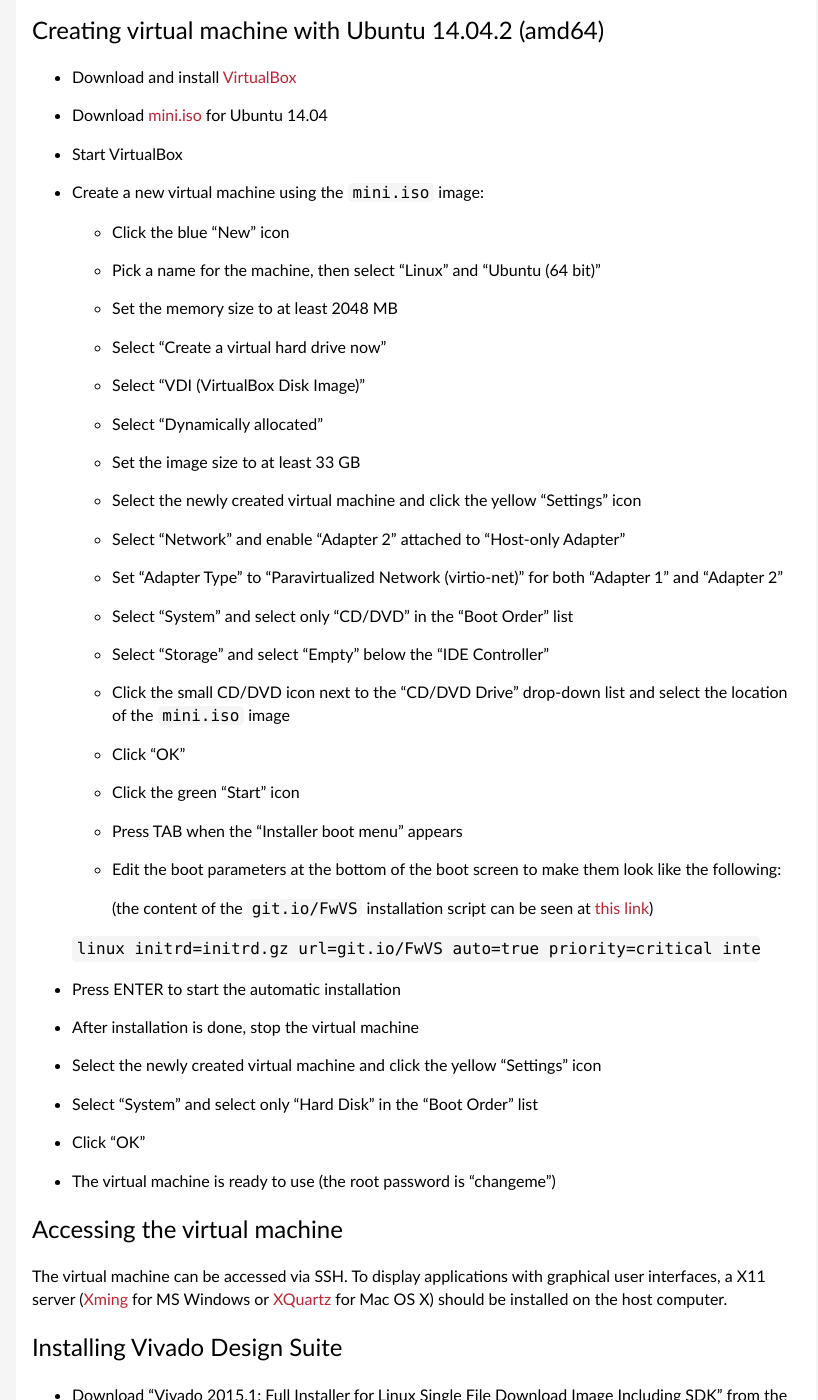
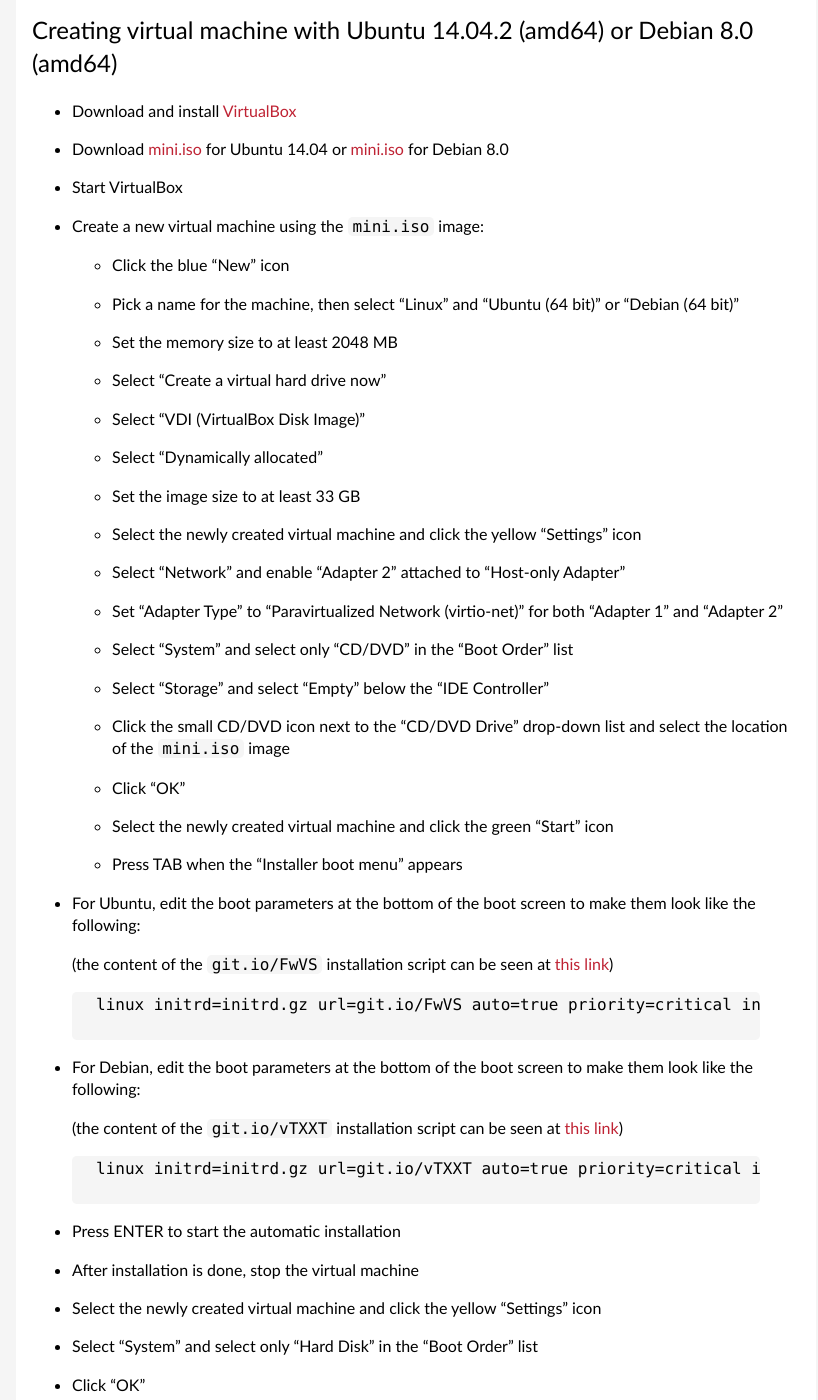
Before and after one commit to pavel-demin/red-pitaya-notes, a Jekyll site: the page built from development-machine.md, in a window 1280 px wide and 1400 px high, scrolled down 191 px. Shown: the whole window, without its empty margins (224-1042 px from the left). Built offline with Jekyll 4.4.1, drawn with Linux system fonts in a browser that asks for light colours; some of the changed text lies outside the part shown.

Commit message:
add instructions for Debian 8.0

```diff
--- a/development-machine.md
+++ b/development-machine.md
@@ -4,21 +4,22 @@
 permalink: /development-machine/
 ---
 
-The following are the instructions for installing a virtual machine with [Ubuntu](http://wiki.ubuntu.com/TrustyTahr/ReleaseNotes) 14.04.2 (amd64) and [Vivado Design Suite](http://www.xilinx.com/products/design-tools/vivado) 2015.1 with full SDK.
+The following are the instructions for installing a virtual machine with [Ubuntu](http://wiki.ubuntu.com/TrustyTahr/ReleaseNotes) 14.04.2 (amd64) or [Debian](http://www.debian.org/releases/stable/) 8.0 (amd64) and [Vivado Design Suite](http://www.xilinx.com/products/design-tools/vivado) 2015.1 with full SDK.
 
-Creating virtual machine with Ubuntu 14.04.2 (amd64)
+Creating virtual machine with Ubuntu 14.04.2 (amd64) or Debian 8.0 (amd64)
 -----
 
 - Download and install [VirtualBox](https://www.virtualbox.org/wiki/Downloads)
 
-- Download [mini.iso](http://archive.ubuntu.com/ubuntu/dists/trusty-updates/main/installer-amd64/current/images/netboot/mini.iso) for Ubuntu 14.04
+- Download [mini.iso](http://archive.ubuntu.com/ubuntu/dists/trusty-updates/main/installer-amd64/current/images/netboot/mini.iso) for Ubuntu 14.04 or [mini.iso](http://ftp.heanet.ie/pub/debian/dists/jessie/main/installer-amd64/current/images/netboot/mini.iso) for Debian 8.0
 
 - Start VirtualBox
 
 - Create a new virtual machine using the `mini.iso` image:
+
   - Click the blue "New" icon
 
-  - Pick a name for the machine, then select "Linux" and "Ubuntu (64 bit)"
+  - Pick a name for the machine, then select "Linux" and "Ubuntu (64 bit)" or "Debian (64 bit)"
 
   - Set the memory size to at least 2048 MB
 
@@ -44,18 +45,27 @@
 
   - Click "OK"
 
-  - Click the green "Start" icon
+  - Select the newly created virtual machine and click the green "Start" icon
 
   - Press TAB when the "Installer boot menu" appears
 
-  - Edit the boot parameters at the bottom of the boot screen to make them look like the following:
+- For Ubuntu, edit the boot parameters at the bottom of the boot screen to make them look like the following:
 
-    (the content of the `git.io/FwVS` installation script can be seen at [this link](https://github.com/pavel-demin/red-pitaya-notes/blob/gh-pages/etc/ubuntu.seed))
-{% highlight bash %}
-linux initrd=initrd.gz url=git.io/FwVS auto=true priority=critical interface=auto
-{% endhighlight %}
+  (the content of the `git.io/FwVS` installation script can be seen at [this link](https://github.com/pavel-demin/red-pitaya-notes/blob/gh-pages/etc/ubuntu.seed))
 
-  - Press ENTER to start the automatic installation
+  {% highlight bash %}
+  linux initrd=initrd.gz url=git.io/FwVS auto=true priority=critical interface=auto
+  {% endhighlight %}
+
+- For Debian, edit the boot parameters at the bottom of the boot screen to make them look like the following:
+
+  (the content of the `git.io/vTXXT` installation script can be seen at [this link](https://github.com/pavel-demin/red-pitaya-notes/blob/gh-pages/etc/debian.seed))
+
+  {% highlight bash %}
+  linux initrd=initrd.gz url=git.io/vTXXT auto=true priority=critical interface=auto
+  {% endhighlight %}
+
+- Press ENTER to start the automatic installation
 
 - After installation is done, stop the virtual machine
 
```
Also changed, not shown: other parts of development-machine.md (+1 -0 lines).
